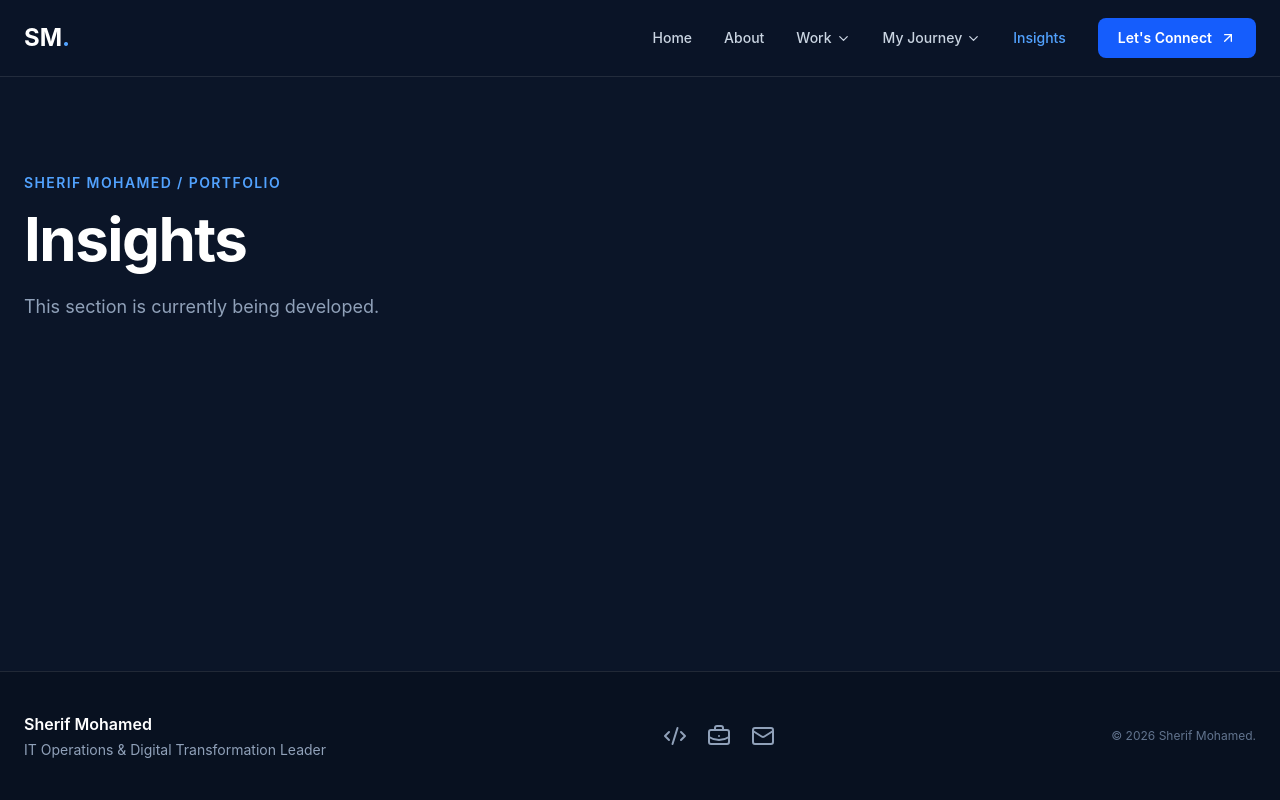
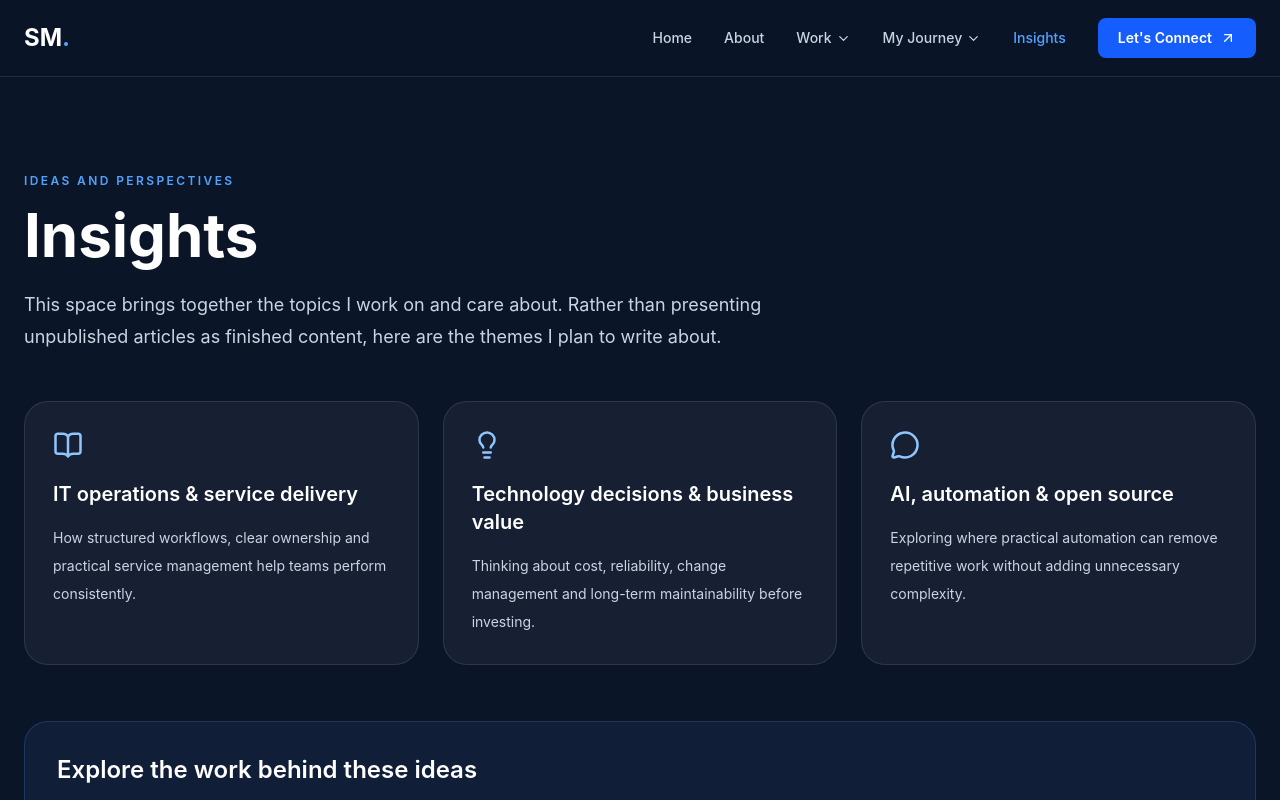
Before and after one commit to sherifhassan21/Portfolio, a React (Vite) app in the folder react-app/: page /insights in a window 1280 px wide. Shown: the top 800 px of the page. Built offline with nearby package versions, Linux system fonts and the light colour scheme.

Commit message:
Finish Insights page with verified portfolio content

```diff
--- a/react-app/src/pages/Insights.tsx
+++ b/react-app/src/pages/Insights.tsx
@@ -1,15 +1,15 @@
-export default function Insights() {
-  return (
-    <section className="mx-auto max-w-7xl px-6 py-24">
-      <p className="mb-4 text-sm font-semibold uppercase tracking-widest text-blue-400">
-        Sherif Mohamed / Portfolio
-      </p>
-      <h1 className="text-4xl font-bold tracking-tight md:text-6xl">
-        Insights
-      </h1>
-      <p className="mt-6 max-w-2xl text-lg text-slate-400">
-        This section is currently being developed.
-      </p>
-    </section>
-  )
+import { Link } from 'react-router'
+import { ArrowUpRight, BookOpen, Lightbulb, MessageCircle } from 'lucide-react'
+const topics=[
+{title:'IT operations & service delivery',desc:'How structured workflows, clear ownership and practical service management help teams perform consistently.',icon:BookOpen},
+{title:'Technology decisions & business value',desc:'Thinking about cost, reliability, change management and long-term maintainability before investing.',icon:Lightbulb},
+{title:'AI, automation & open source',desc:'Exploring where practical automation can remove repetitive work without adding unnecessary complexity.',icon:MessageCircle},
+]
+export default function Insights(){
+ return <main className="mx-auto max-w-7xl px-6 py-16 md:py-24">
+ <p className="text-xs font-semibold uppercase tracking-[.2em] text-blue-400">Ideas and perspectives</p><h1 className="mt-4 text-4xl font-bold text-white md:text-6xl">Insights</h1>
+ <p className="mt-6 max-w-3xl text-lg leading-8 text-slate-300">This space brings together the topics I work on and care about. Rather than presenting unpublished articles as finished content, here are the themes I plan to write about.</p>
+ <div className="mt-12 grid gap-6 md:grid-cols-3">{topics.map(t=><article key={t.title} className="rounded-3xl border border-white/10 bg-white/[.05] p-7"><t.icon size={30} className="text-blue-300"/><h2 className="mt-5 text-xl font-semibold text-white">{t.title}</h2><p className="mt-4 text-sm leading-7 text-slate-300">{t.desc}</p></article>)}</div>
+ <section className="mt-14 rounded-3xl border border-blue-400/20 bg-blue-400/[.07] p-8"><h2 className="text-2xl font-semibold text-white">Explore the work behind these ideas</h2><p className="mt-3 max-w-2xl leading-8 text-slate-300">My project profiles show the technologies, choices and business challenges behind real implementations.</p><Link className="mt-6 inline-flex items-center gap-2 font-semibold text-blue-300 hover:text-white" to="/projects">Browse projects <ArrowUpRight size={17}/></Link></section>
+ </main>
 }
```
